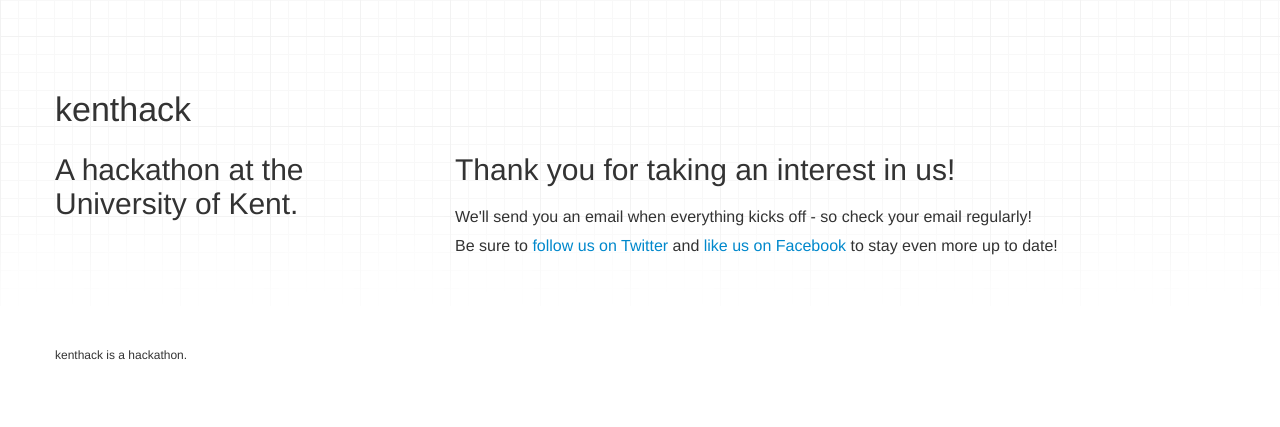
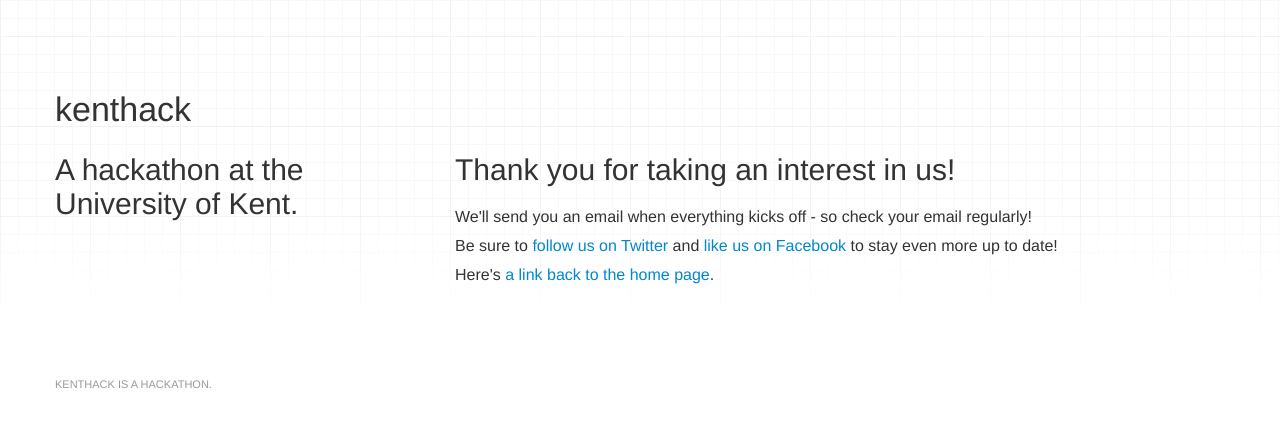
Before and after one commit to jdrydn/kenthack.github.io, a Jekyll site: the page built from thanks.html, in a window 1280 px wide. Shown: the top 427 px of the page. Built offline with Jekyll 4.4.1, drawn with Linux system fonts in a browser that asks for light colours.

Commit message:
Updated.

```diff
--- a/_includes/footer.html
+++ b/_includes/footer.html
@@ -2,7 +2,7 @@
 			<footer>
 				<div class="row-fluid">
 					<div class="span12">
-						<h5>kenthack is a hackathon.</h5>
+						<h6>kenthack is a hackathon.</h6>
 					</div>
 				</div>
 			</footer>
--- a/thanks.html
+++ b/thanks.html
@@ -17,6 +17,7 @@
 							<h2>Thank you for taking an interest in us!</h2>
 							<p>We'll send you an email when everything kicks off - so check your email regularly!</p>
 							<p>Be sure to <a href="//twitter.com/kenthack" target="_blank">follow us on Twitter</a> and <a href="//facebook.com/kenthackathon" target="">like us on Facebook</a> to stay even more up to date!</p>
+							<p>Here's <a href="./">a link back to the home page</a>.</p>
 						</section>
 
 					</section>
```
